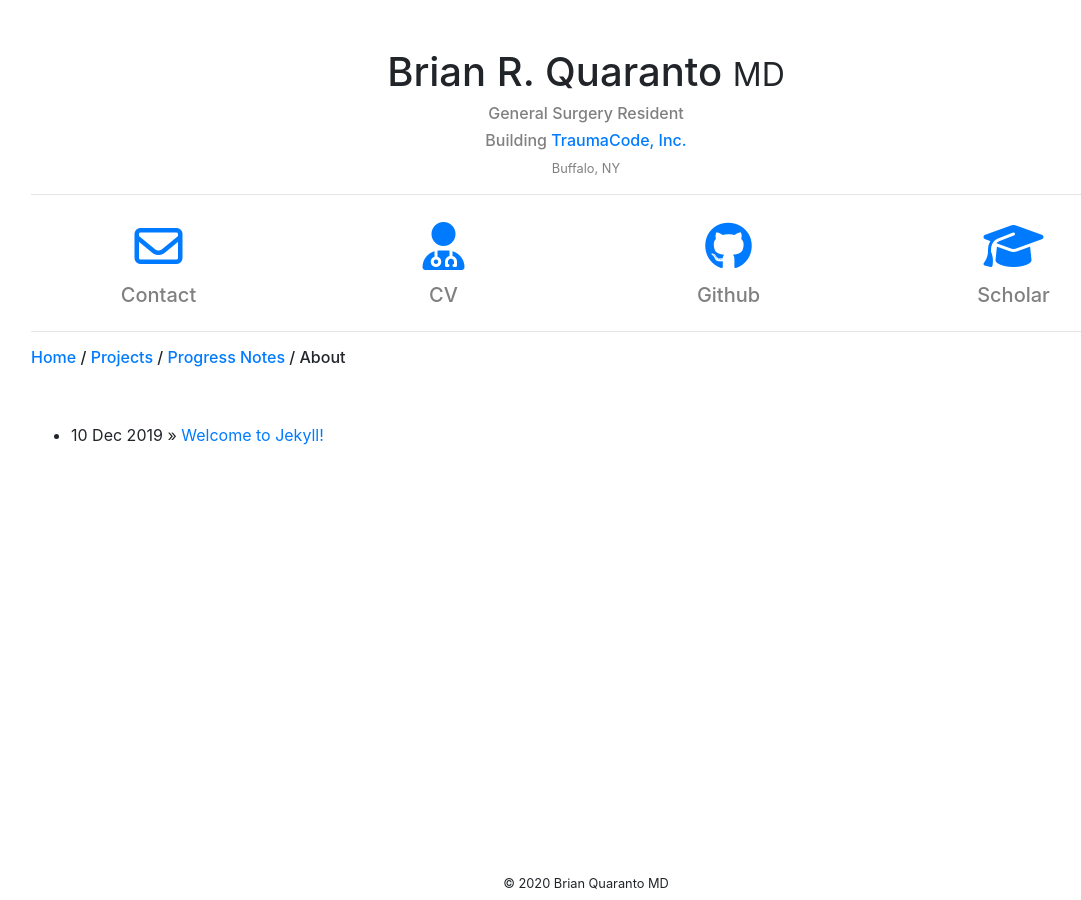
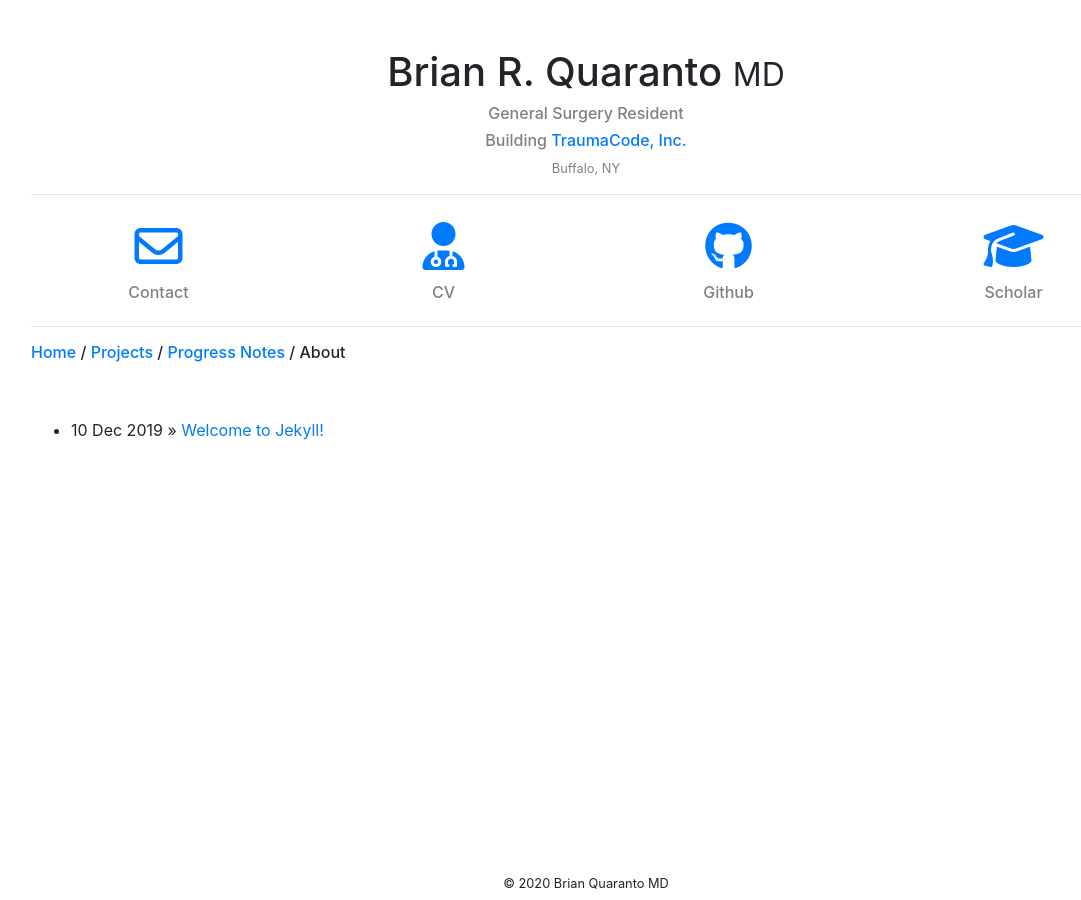
Before and after one commit to bquarant/bquarant.github.com, a Jekyll site: the page built from progress.md, in a window 1280 px wide. Shown: the whole page, without its empty margins (54-1135 px from the left). Built offline with Jekyll 4.4.1, drawn with Linux system fonts in a browser that asks for light colours; nearby versions of some CDN libraries.

Commit message:
make contact bar text smaller and bluer

```diff
--- a/_includes/contact.html
+++ b/_includes/contact.html
@@ -1,10 +1,10 @@
 <div class="container contacts">
   <hr>
   <div class="row">
-    <div class="col"><a href="mailto:quaranto@gmail.com"><i class="far fa-envelope"></i></a><h5>Contact</h5></div>
-    <div class="col"><a href="/cv"><i class="fas fa-user-md"></i></a><h5>CV</h5></div>
-    <div class="col"><a href="http://github.com/bquarant"><i class="fab fa-github"></i></a><h5>Github</h5></div>
-    <div class="col"><a href="http://scholar.google.com/citations?user=IUfvCGIAAAAJ"><i class="fas fa-graduation-cap"></i></a><h5>Scholar</h5></div>
+    <div class="col"><a href="mailto:quaranto@gmail.com"><i class="far fa-envelope"></i></a><h6 color="307cf7">Contact</h6></div>
+    <div class="col"><a href="/cv"><i class="fas fa-user-md"></i></a><h6 color="307cf7">CV</h6></div>
+    <div class="col"><a href="http://github.com/bquarant"><i class="fab fa-github"></i></a><h6 color="307cf7">Github</h6></div>
+    <div class="col"><a href="http://scholar.google.com/citations?user=IUfvCGIAAAAJ"><i class="fas fa-graduation-cap"></i></a><h6 color="307cf7">Scholar</h6></div>
     <!-- <div class="col"><a href="http://twitter.com/bquarant"><i class="fab fa-twitter"></i></a></div> -->
   </div>
   <hr>
```
